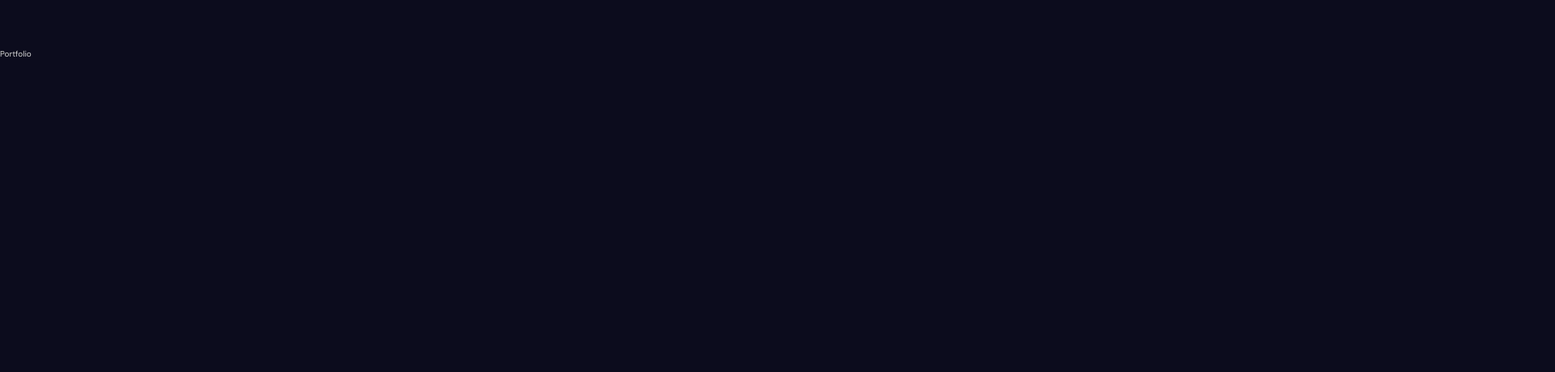
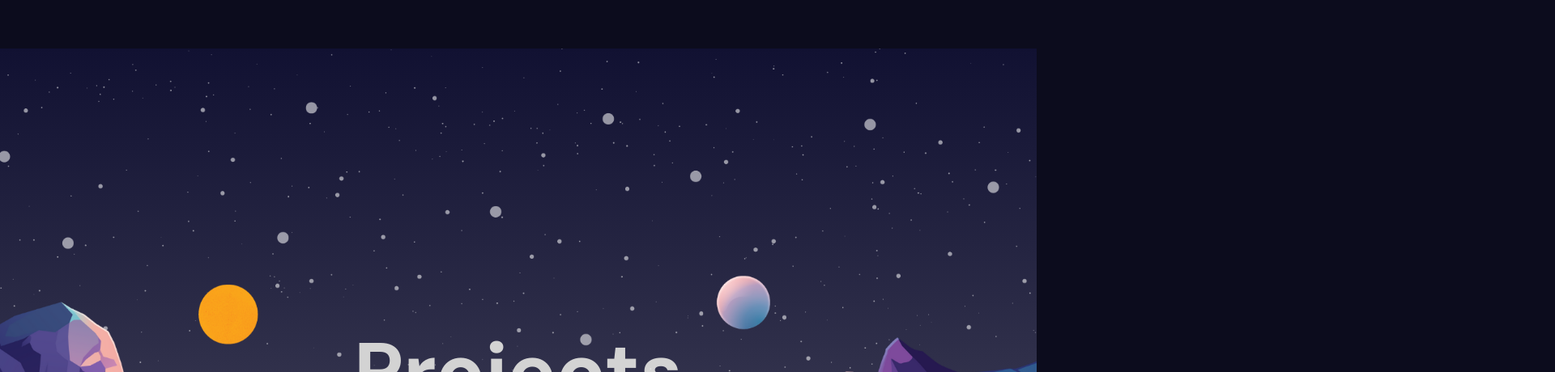
Before and after one commit to Ayush-Singh24/Portfolio, a React (Vite) app: page / in a window 1280 px wide. Shown: the part 2340-2800 px from the top of the page at 81% size, 1920 px wide, since content can reach past the window. Built offline with nearby package versions, Linux system fonts and the light colour scheme.

Commit message:
added Parallax 'Projects'

```diff
--- a/src/App.tsx
+++ b/src/App.tsx
@@ -14,7 +14,9 @@ function App() {
         <Parallax text="Ceritficates" color="dark" />
       </section>
       <section>services</section>
-      <section>Portfolio</section>
+      <section>
+        <Parallax text="Projects" color="light" />
+      </section>
       <section>Portfolio</section>
       <section>Portfolio</section>
     </div>
--- a/src/components/home/Home.tsx
+++ b/src/components/home/Home.tsx
@@ -68,7 +68,7 @@ export function Home() {
           variants={sliderVariants}
           animate="animate"
         >
-          Computer Science Student
+          Computer Science
         </motion.div>
         <div className="imageContainer">
           <img src="/images/ayush.png" alt="profile" />
```
